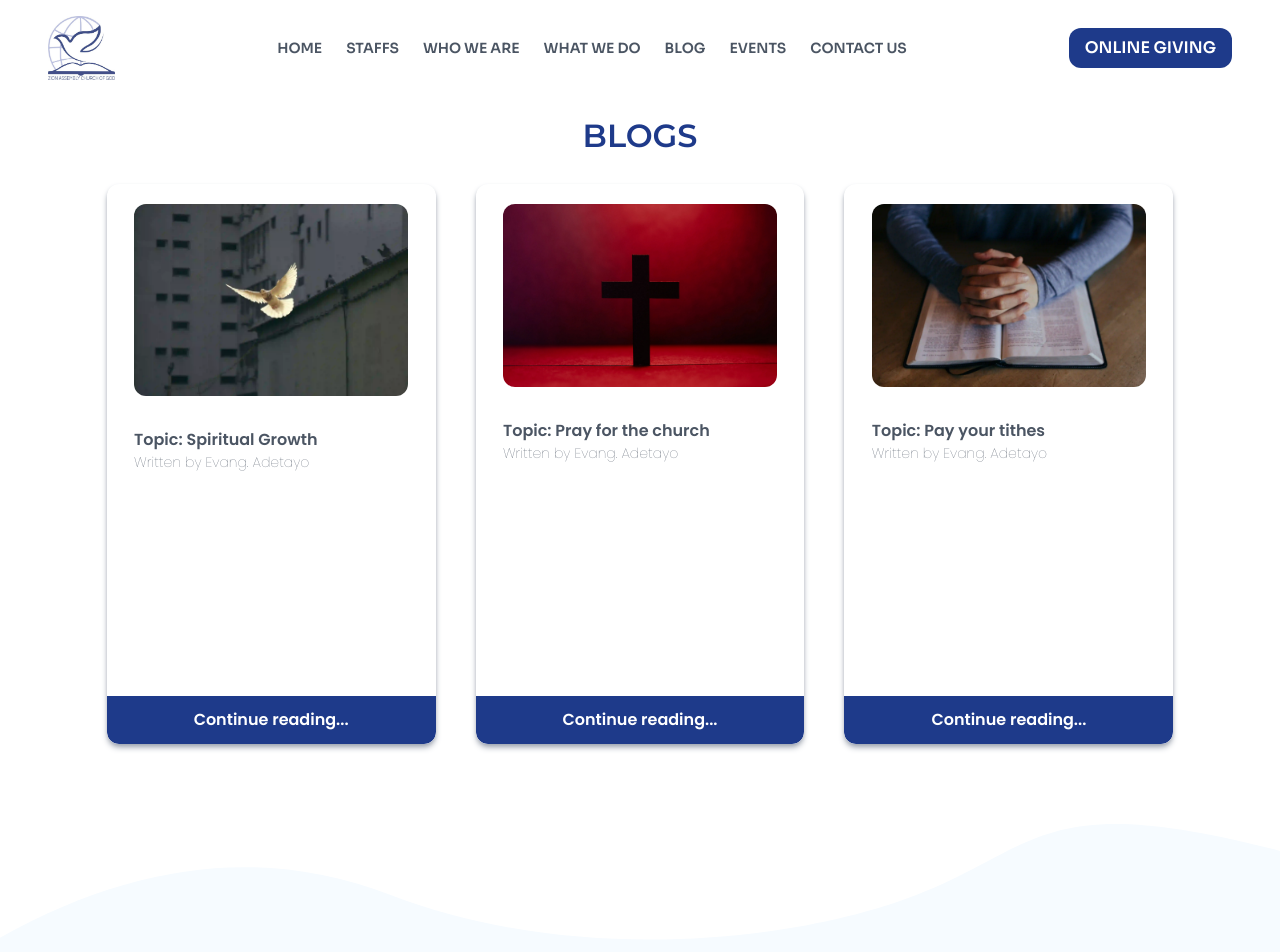
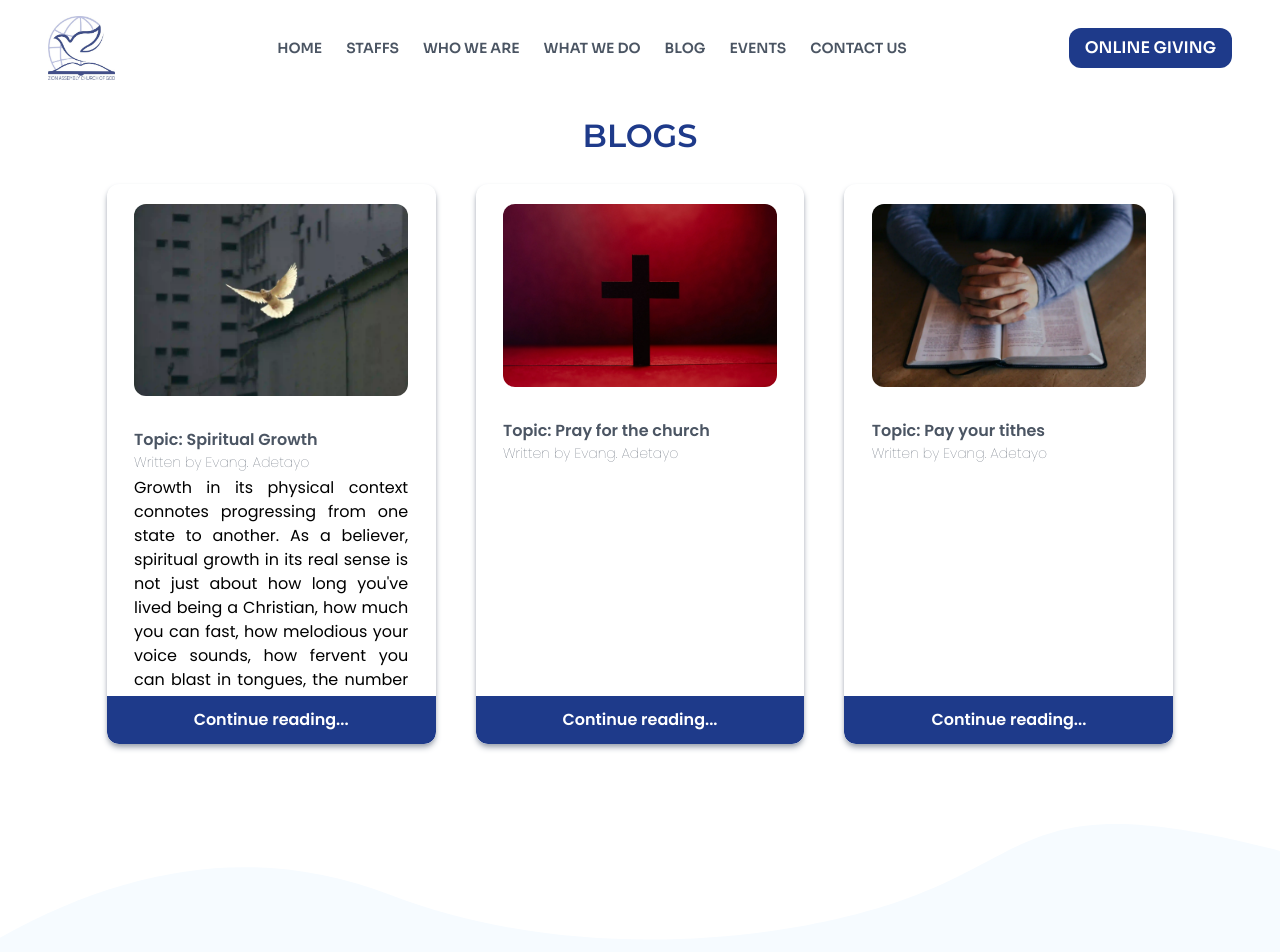
Before and after one commit to pleasantyomi/Zion, a React (Vite) app: page /blog in a window 1280 px wide. Shown: the top 952 px of the page. Built offline with nearby package versions, Linux system fonts and the light colour scheme; what tailwindcss-animatecss would draw is missing.

Commit message:
few updates

```diff
--- a/src/Pages/MainBlog.jsx
+++ b/src/Pages/MainBlog.jsx
@@ -13,7 +13,10 @@ const MainBlog = () => {
         {
             topic: 'Spiritual Growth',
             writer: 'Evang. Adetayo',
-            text: '',
+            text: [
+                "Growth in its physical context connotes progressing from one state to another. As a believer, spiritual growth in its real sense is not just about how long you've lived being a Christian, how much you can fast, how melodious your voice sounds, how fervent you can blast in tongues, the number of years you've been a worker in God's vineyard, how gifted you are, etc.  The Criteria to measure your spiritual growth include:",
+                "1. LOVE: How your life as a believer is, is it worthy of emulation? The Bible says the greatest of all commandments is LOVE, He that loveth not knoweth not God; for God is love. (1 John 4:8) and the Bible says in Genesis 1:27 that we are God's image, and the personality of God is Love which means we being a replica of God ought to love as well. In mathematics, if x=2 it means whenever we see x we use 2 in that case wherever we find a Christian we are to find Love. You say you love your neighbor but you keep doing what hurts your neighbor. Consider 1 John  4:20 if you can't express the Genuine love to the one you can see how much more the Invisible God.",
+            ],
             image: dove,
             id: 1
         },
--- a/src/components/Hamburger.css
+++ b/src/components/Hamburger.css
@@ -11,7 +11,7 @@
     left: 0px;
     top: 4rem;
     padding-top: 40px;
-    z-index: 10;
+    z-index: 99999;
     animation-name: slidein;
     animation-duration: 10s;
 }
```
